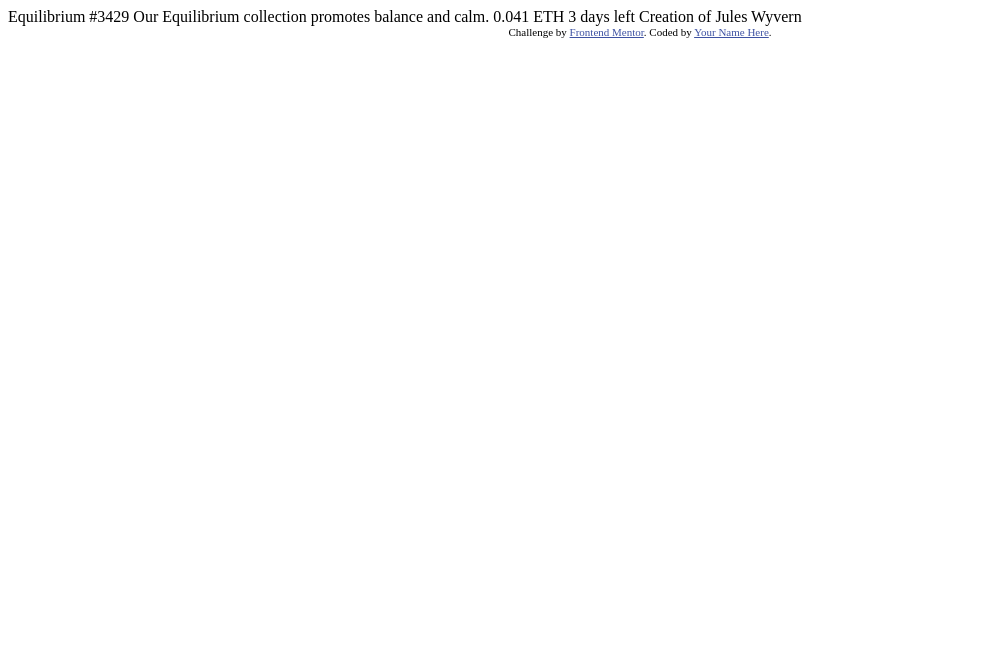
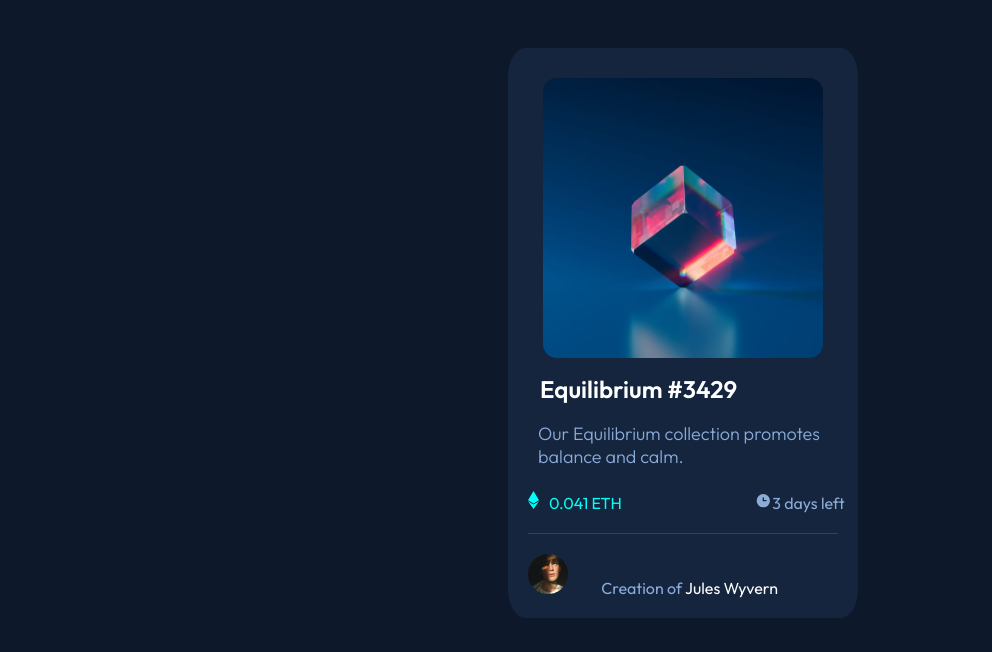
Before and after one commit to nelsonuprety1/NFT-Card-Component, a plain HTML site: page index.html in a window 1280 px wide. Shown: the top 652 px of the page, without its empty margins (0-992 px from the left). Drawn offline with Linux system fonts and the light colour scheme.

Commit message:
NFT CARD COMPONENT

```diff
--- a/index.html
+++ b/index.html
@@ -2,32 +2,35 @@
 <html lang="en">
 <head>
   <meta charset="UTF-8">
-  <meta name="viewport" content="width=device-width, initial-scale=1.0"> <!-- displays site properly based on user's device -->
+  <meta name="viewport" content="width=device-width, initial-scale=1.0">
+  <!-- displays site properly based on user's device -->
 
   <link rel="icon" type="image/png" sizes="32x32" href="./images/favicon-32x32.png">
+  <link rel="stylesheet" href="style.css">
 
   <title>Frontend Mentor | NFT preview card component</title>
 
-  <!-- Feel free to remove these styles or customise in your own stylesheet 👍 -->
-  <style>
-    .attribution { font-size: 11px; text-align: center; }
-    .attribution a { color: hsl(228, 45%, 44%); }
-  </style>
+
 </head>
 <body>
 
-  Equilibrium #3429
+  <div class="container">
+    <img src="/images/image-equilibrium.jpg" alt="Image Equilibrium" class="img-1">
 
-  Our Equilibrium collection promotes balance and calm.
+    <h1>Equilibrium #3429</h1>
+    <p>Our Equilibrium collection promotes balance and calm.</p>
+    <img src="/images/icon-ethereum.svg" alt="Ethereum" class="img-2"><span class="eth">0.041 ETH</span>
+    <img src="/images/icon-clock.svg" alt="Clock" class="img-3"><span class="clock">3 days left</span>
+    <div class="line"></div>
+    <img src="images/image-avatar.png" alt="creator" class="img-4">
+    <span class='creation'>Creation of </span><span class="creator">Jules Wyvern</span>
 
-  0.041 ETH
-  3 days left
 
-  Creation of Jules Wyvern
+  </div>
 
   <div class="attribution">
     Challenge by <a href="https://www.frontendmentor.io?ref=challenge" target="_blank">Frontend Mentor</a>.
-    Coded by <a href="#">Your Name Here</a>.
+    Coded by <a href="https://www.linkedin.com/in/nelson-uprety-951a2b156/">Nelson Uprety</a>.
   </div>
 </body>
 </html>
--- /dev/null
+++ b/style.css
@@ -0,0 +1,115 @@
+@import url('https://fonts.googleapis.com/css2?family=Outfit:wght@300;400;600&family=Raleway:wght@800&family=Roboto:wght@300&display=swap');
+
+* {
+    box-sizing: border-box;
+}
+
+body {
+    font-family: 'Outfit', sans-serif;
+    background-color: hsl(217, 54%, 11%);
+}
+
+.container {
+    background-color: hsl(216, 50%, 16%);
+    height: 570px;
+    width: 350px;
+    border-radius: 5%;
+    margin: 40px 60px;
+    display: inline-block;
+}
+
+.img-1 {
+    display: block;
+    margin-left: auto;
+    margin-right: auto;
+    margin-top: 30px;
+    width: 80%;
+    border-radius: 5%;
+}
+
+h1 {
+    font-size: 1.5em;
+    font-weight: 600;
+    color: hsl(0, 0%, 100%);
+    margin-left: 32px;
+}
+
+h1:hover,
+h1:active {
+    color: hsl(178, 100%, 50%);
+    cursor: pointer;
+}
+
+p {
+    font-size: 18px;
+    /* color: rgba(248, 245, 245, 0.5); */
+    color: hsl(215, 51%, 70%);
+    font-weight: 300;
+    margin-left: 30px;
+}
+
+.img-2 {
+    margin-left: 20px;
+    margin-top: 5px;
+    padding-right: 10px;
+}
+
+.img-3 {
+    margin-left: 130px;
+}
+
+.img-4 {
+    width: 20%;
+    margin-left: 20px;
+    padding-right: 30px;
+}
+
+.eth {
+    color: hsl(178, 100%, 50%);
+
+}
+
+.clock {
+    color: hsl(215, 51%, 70%);
+}
+
+.line {
+    margin: 20px;
+    border-bottom: 1px solid hsl(215, 32%, 27%);
+}
+
+.creation {
+    color: hsl(215, 51%, 70%);
+}
+
+.creator {
+    color: hsl(0, 0%, 100%);
+}
+
+.creator:active,
+.creator:hover {
+    color: hsl(178, 100%, 50%);
+    cursor: pointer;
+}
+
+.attribution {
+    font-size: 1.5em;
+    text-align: center;
+    color: #fff;
+}
+
+.attribution a {
+    color: hsl(228, 45%, 44%);
+}
+
+@media all and (min-width:992px) {
+    .container {
+        background-color: hsl(216, 50%, 16%);
+        height: 570px;
+        width: 350px;
+        border-radius: 5%;
+        margin-left: 500px;
+        display: inline-block;
+    }
+
+}
```
